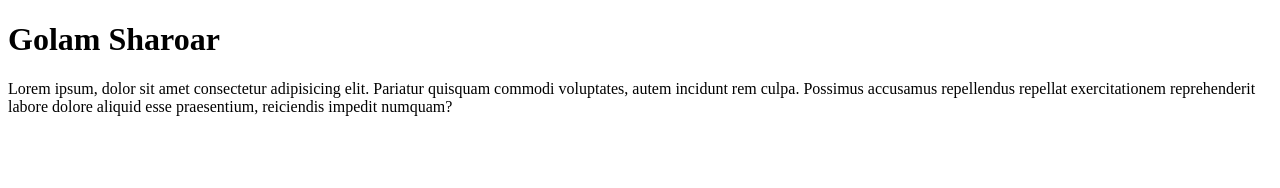
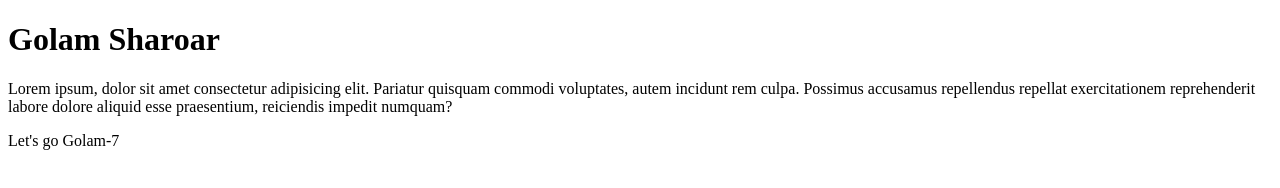
Before and after one commit to Golam-7/First-Project, a plain HTML site: page index.html in a window 1280 px wide. Drawn offline with Linux system fonts and the light colour scheme.

Commit message:
Update index.html

```diff
--- a/index.html
+++ b/index.html
@@ -8,5 +8,6 @@
 <body>
     <h1>Golam Sharoar</h1>
     <p>Lorem ipsum, dolor sit amet consectetur adipisicing elit. Pariatur quisquam commodi voluptates, autem incidunt rem culpa. Possimus accusamus repellendus repellat exercitationem reprehenderit labore dolore aliquid esse praesentium, reiciendis impedit numquam?</p>
+    <p>Let's go Golam-7</p>
 </body>
 </html>
```
